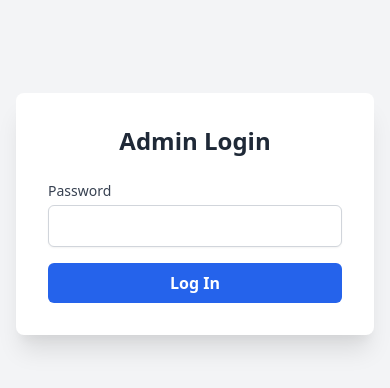
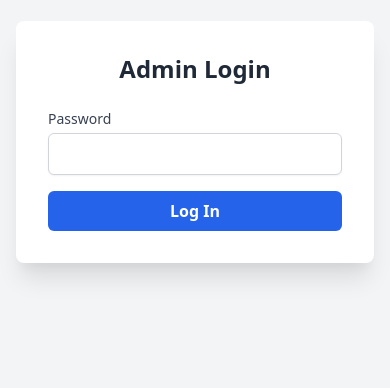
Before and after one commit to DipD007/Yono-Game, a website: page public/admin.html in a window 390 px wide. Shown: the part 280-668 px from the top of the page. Drawn offline with nearby package versions, Linux system fonts and the light colour scheme.

Commit message:
Initial Commit

```diff
--- a/public/admin.html
+++ b/public/admin.html
@@ -11,7 +11,7 @@
 
 <body class="bg-gray-100 font-sans flex flex-col items-center justify-center min-h-screen p-4">
 
-    <div id="login-form" class="bg-white p-8 rounded-lg shadow-xl w-full max-w-sm mt-36 sm:mt-0">
+    <div id="login-form" class="bg-white p-8 rounded-lg shadow-xl w-full max-w-sm mt-26 sm:mt-0">
         <h2 class="text-2xl font-bold mb-6 text-center text-gray-800">Admin Login</h2>
         <form id="loginForm" class="space-y-4">
             <!-- <input type="hidden" name="username" autocomplete="username" value="admin"> -->
```
